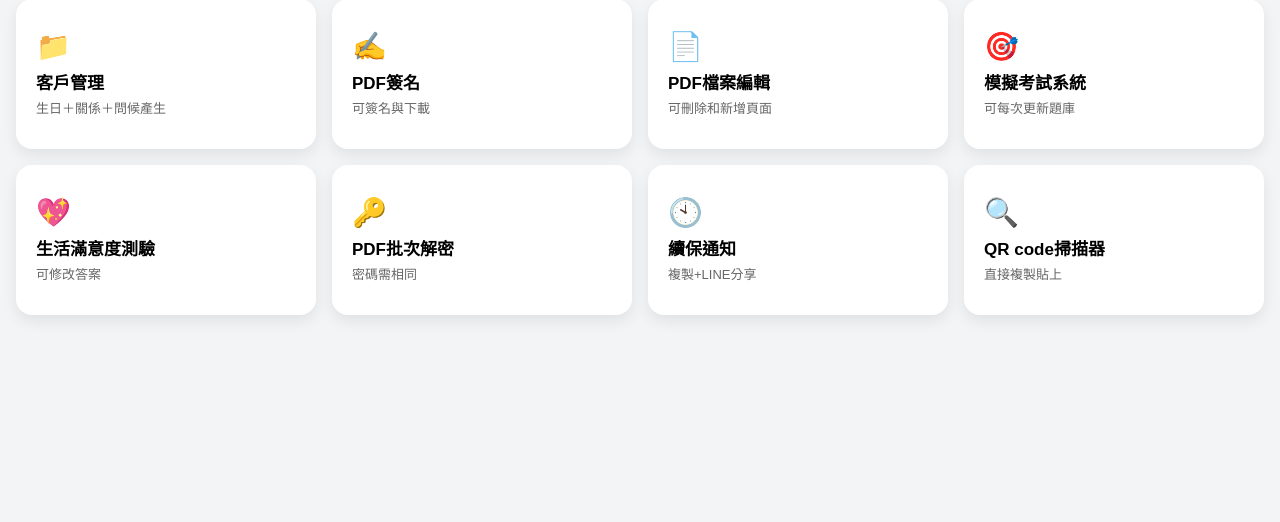
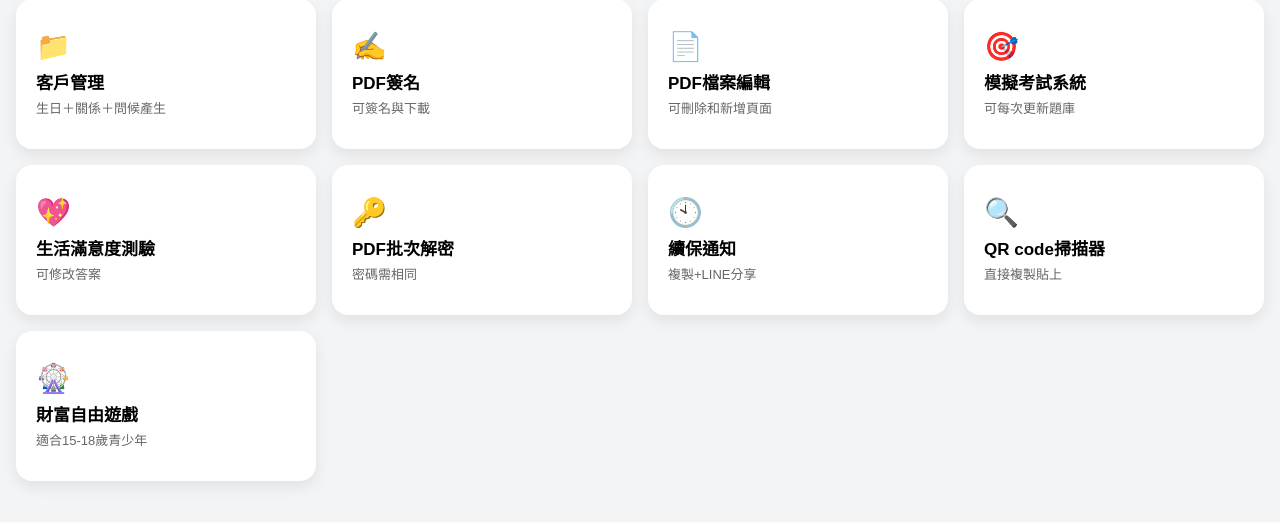
Before and after one commit to id566star-spec/portal, a plain HTML site: page index.html in a window 1280 px wide. Shown: the part 84-606 px from the top of the page. Drawn offline with Linux system fonts and the light colour scheme.

Commit message:
Update index.html

```diff
--- a/index.html
+++ b/index.html
@@ -131,6 +131,13 @@
     <div class="desc">直接複製貼上</div>
   </div>
 
+    <div class="card" onclick="openApp('apps/app8.html')">
+    <div class="icon">🎡</div>
+    <div class="title">財富自由遊戲</div>
+    <div class="desc">適合15-18歲青少年</div>
+  </div>
+
+
 </div>
 
 <script>
```
